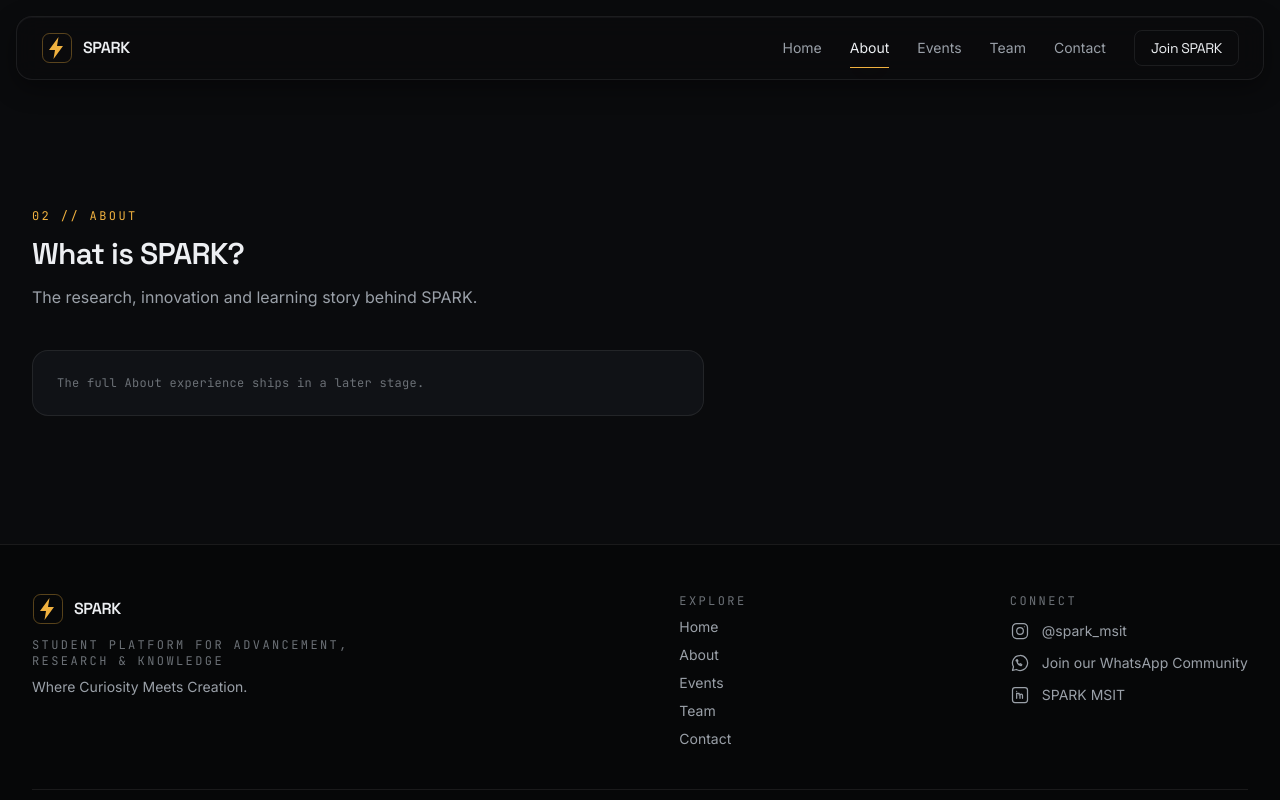
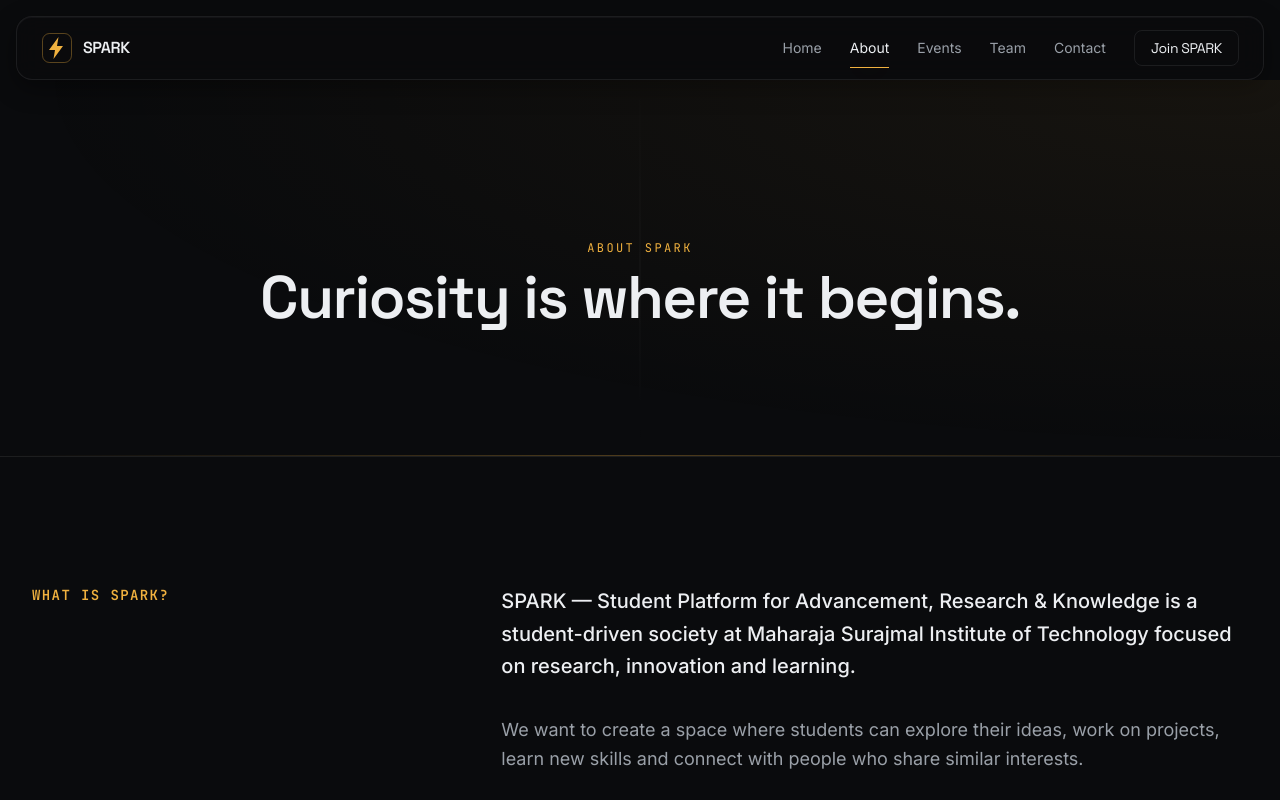
Before and after one commit to ritikj17/spark-msit, a Next.js app: page /about in a window 1280 px wide. Shown: the top 800 px of the page. Built offline with nearby package versions, Linux system fonts and the light colour scheme.

Commit message:
feat: build SPARK about page

```diff
--- a/src/app/about/page.tsx
+++ b/src/app/about/page.tsx
@@ -1,11 +1,147 @@
 import type { Metadata } from "next";
-import { PagePlaceholder } from "@/components/shared/PagePlaceholder";
-import { pages } from "@/content/pages";
+import { Container } from "@/components/ui/Container";
+import { ScrollReveal } from "@/components/shared/ScrollReveal";
+import { Button } from "@/components/ui/Button";
+import { aboutContent } from "@/content/about";
 
 export const metadata: Metadata = {
-  title: "About",
+  title: "About SPARK | SPARK MSIT",
+  description: "Student Platform for Advancement, Research & Knowledge at Maharaja Surajmal Institute of Technology.",
 };
 
 export default function AboutPage() {
-  return <PagePlaceholder meta={pages.about} />;
+  return (
+    <main className="flex flex-col">
+      {/* 01. Hero Section */}
+      <section className="relative overflow-hidden border-b border-line pb-16 pt-32 sm:pb-24 sm:pt-40 lg:pb-32">
+        {/* Subtle technical background */}
+        <div className="absolute inset-0 z-0 bg-[radial-gradient(ellipse_at_top_right,_rgba(240,177,63,0.06)_0%,_transparent_70%)]" aria-hidden="true" />
+        <div className="absolute inset-x-0 bottom-0 z-0 h-px bg-gradient-to-r from-transparent via-accent/30 to-transparent" aria-hidden="true" />
+        <div className="absolute left-1/2 top-0 z-0 h-full w-px -translate-x-1/2 bg-gradient-to-b from-transparent via-line/50 to-transparent" aria-hidden="true" />
+        <Container className="relative z-10">
+          <ScrollReveal delay={0.1}>
+            <div className="flex flex-col items-center text-center gap-3 max-w-3xl mx-auto">
+              <p className="font-mono text-xs uppercase tracking-[0.2em] text-accent">
+                {aboutContent.hero.eyebrow}
+              </p>
+              <h1 className="font-display text-4xl sm:text-5xl lg:text-6xl font-semibold tracking-tight text-ink">
+                {aboutContent.hero.title}
+              </h1>
+            </div>
+          </ScrollReveal>
+        </Container>
+      </section>
+
+      {/* 02. What is SPARK? */}
+      <section className="py-[var(--spark-section-pad)]">
+        <Container>
+          <div className="grid gap-12 lg:grid-cols-[1fr_2fr] lg:gap-24">
+            <ScrollReveal>
+              <h2 className="font-mono text-sm font-semibold tracking-widest text-accent uppercase">
+                {aboutContent.whatIsSpark.heading}
+              </h2>
+            </ScrollReveal>
+            <div className="flex flex-col gap-8">
+              {aboutContent.whatIsSpark.paragraphs.map((p, i) => (
+                <ScrollReveal key={i} delay={0.1 * i}>
+                  <p className={`text-lg leading-relaxed ${i === 0 ? "text-ink text-xl font-medium" : "text-ink-secondary"}`}>
+                    {p}
+                  </p>
+                </ScrollReveal>
+              ))}
+            </div>
+          </div>
+        </Container>
+      </section>
+
+      {/* 03. Quote / Philosophy */}
+      <section className="relative overflow-hidden py-32 bg-base-deep/50 border-y border-line">
+        <div className="absolute inset-0 opacity-10 bg-[radial-gradient(circle_at_center,_#f0b13f_0%,_transparent_100%)]" aria-hidden="true" />
+        <Container className="relative z-10 text-center">
+          <ScrollReveal>
+            <div className="mx-auto flex max-w-4xl flex-col items-center gap-4">
+              <span className="h-12 w-px bg-gradient-to-b from-transparent to-accent/50 mb-4" aria-hidden="true" />
+              <p className="font-display text-2xl sm:text-4xl lg:text-5xl leading-tight text-ink font-semibold tracking-tight">
+                {aboutContent.quote.line1}
+              </p>
+              <p className="font-display text-2xl sm:text-4xl lg:text-5xl leading-tight text-ink-secondary tracking-tight">
+                {aboutContent.quote.line2}
+              </p>
+              <span className="h-12 w-px bg-gradient-to-b from-accent/50 to-transparent mt-4" aria-hidden="true" />
+            </div>
+          </ScrollReveal>
+        </Container>
+      </section>
+
+      {/* 04. Our Vision */}
+      <section className="py-[var(--spark-section-pad)]">
+        <Container>
+          <div className="grid gap-12 lg:grid-cols-[2fr_1fr] lg:gap-24 items-center">
+            <ScrollReveal>
+              <h2 className="font-mono text-sm font-semibold tracking-widest text-accent uppercase mb-6">
+                {aboutContent.vision.heading}
+              </h2>
+              <p className="font-display text-3xl sm:text-4xl leading-tight text-ink">
+                {aboutContent.vision.description}
+              </p>
+            </ScrollReveal>
+            <ScrollReveal delay={0.2} className="hidden lg:flex justify-end">
+              {/* Subtle decorative element for the vision section */}
+              <div className="relative size-48 opacity-30">
+                <div className="absolute inset-0 rounded-full border border-accent/40" />
+                <div className="absolute inset-4 rounded-full border border-line" />
+                <div className="absolute inset-1/2 size-2 -translate-x-1/2 -translate-y-1/2 bg-accent rounded-full shadow-glow" />
+              </div>
+            </ScrollReveal>
+          </div>
+        </Container>
+      </section>
+
+      {/* 05. What We Aim To Do */}
+      <section className="py-[var(--spark-section-pad)] bg-base-deep/30">
+        <Container>
+          <ScrollReveal>
+            <h2 className="font-mono text-sm font-semibold tracking-widest text-accent uppercase mb-12">
+              {aboutContent.aim.heading}
+            </h2>
+          </ScrollReveal>
+          <div className="flex flex-col">
+            {aboutContent.aim.points.map((point, index) => (
+              <ScrollReveal key={index} delay={0.1 * index}>
+                <div className="group flex items-start sm:items-center gap-6 py-8 border-b border-line last:border-b-0 transition-colors hover:border-accent/30">
+                  <span className="font-mono text-sm text-ink-secondary/50 group-hover:text-accent transition-colors">
+                    {(index + 1).toString().padStart(2, "0")}
+                  </span>
+                  <p className="text-lg sm:text-xl text-ink-secondary group-hover:text-ink transition-colors leading-snug">
+                    {point}
+                  </p>
+                </div>
+              </ScrollReveal>
+            ))}
+          </div>
+        </Container>
+      </section>
+
+      {/* 06. Closing Statement */}
+      <section className="relative py-32 overflow-hidden border-t border-line">
+        <div className="absolute inset-0 bg-[radial-gradient(ellipse_at_bottom_left,_rgba(240,177,63,0.06)_0%,_transparent_70%)]" aria-hidden="true" />
+        <Container className="relative z-10">
+          <div className="max-w-3xl flex flex-col gap-8">
+            <ScrollReveal>
+              <h2 className="font-display text-3xl sm:text-5xl font-semibold leading-tight tracking-tight text-ink">
+                {aboutContent.closing.line1}
+                <br />
+                <span className="text-accent">{aboutContent.closing.line2}</span>
+              </h2>
+            </ScrollReveal>
+            <ScrollReveal delay={0.2}>
+              <Button href="/contact" variant="primary" size="lg" className="mt-4">
+                {aboutContent.closing.cta}
+              </Button>
+            </ScrollReveal>
+          </div>
+        </Container>
+      </section>
+    </main>
+  );
 }
--- /dev/null
+++ b/src/content/about.ts
@@ -0,0 +1,66 @@
+export interface AboutConfig {
+  hero: {
+    eyebrow: string;
+    title: string;
+  };
+  whatIsSpark: {
+    heading: string;
+    paragraphs: string[];
+  };
+  quote: {
+    line1: string;
+    line2: string;
+  };
+  vision: {
+    heading: string;
+    description: string;
+  };
+  aim: {
+    heading: string;
+    points: string[];
+  };
+  closing: {
+    line1: string;
+    line2: string;
+    cta: string;
+  };
+}
+
+export const aboutContent: AboutConfig = {
+  hero: {
+    eyebrow: "ABOUT SPARK",
+    title: "Curiosity is where it begins.",
+  },
+  whatIsSpark: {
+    heading: "What is SPARK?",
+    paragraphs: [
+      "SPARK — Student Platform for Advancement, Research & Knowledge is a student-driven society at Maharaja Surajmal Institute of Technology focused on research, innovation and learning.",
+      "We want to create a space where students can explore their ideas, work on projects, learn new skills and connect with people who share similar interests.",
+      "Through workshops, training sessions, research activities, events and collaborations, SPARK encourages students to go beyond their regular academics and explore what they can create."
+    ],
+  },
+  quote: {
+    line1: "Research doesn't always start with a big idea.",
+    line2: "Sometimes, it starts with a simple question or curiosity.",
+  },
+  vision: {
+    heading: "Our Vision",
+    description: "To build a strong culture of research, innovation and collaboration among students at MSIT.",
+  },
+  aim: {
+    heading: "What We Aim To Do",
+    points: [
+      "Encourage students to explore research.",
+      "Help students work on their ideas and projects.",
+      "Provide opportunities to learn new skills.",
+      "Connect students with mentors and peers.",
+      "Organise workshops, events and training sessions.",
+      "Encourage students to document and showcase their work."
+    ],
+  },
+  closing: {
+    line1: "You don't need to know everything to get started.",
+    line2: "You just need to be curious. ⚡",
+    cta: "FIND YOUR SPARK →",
+  },
+};
```
